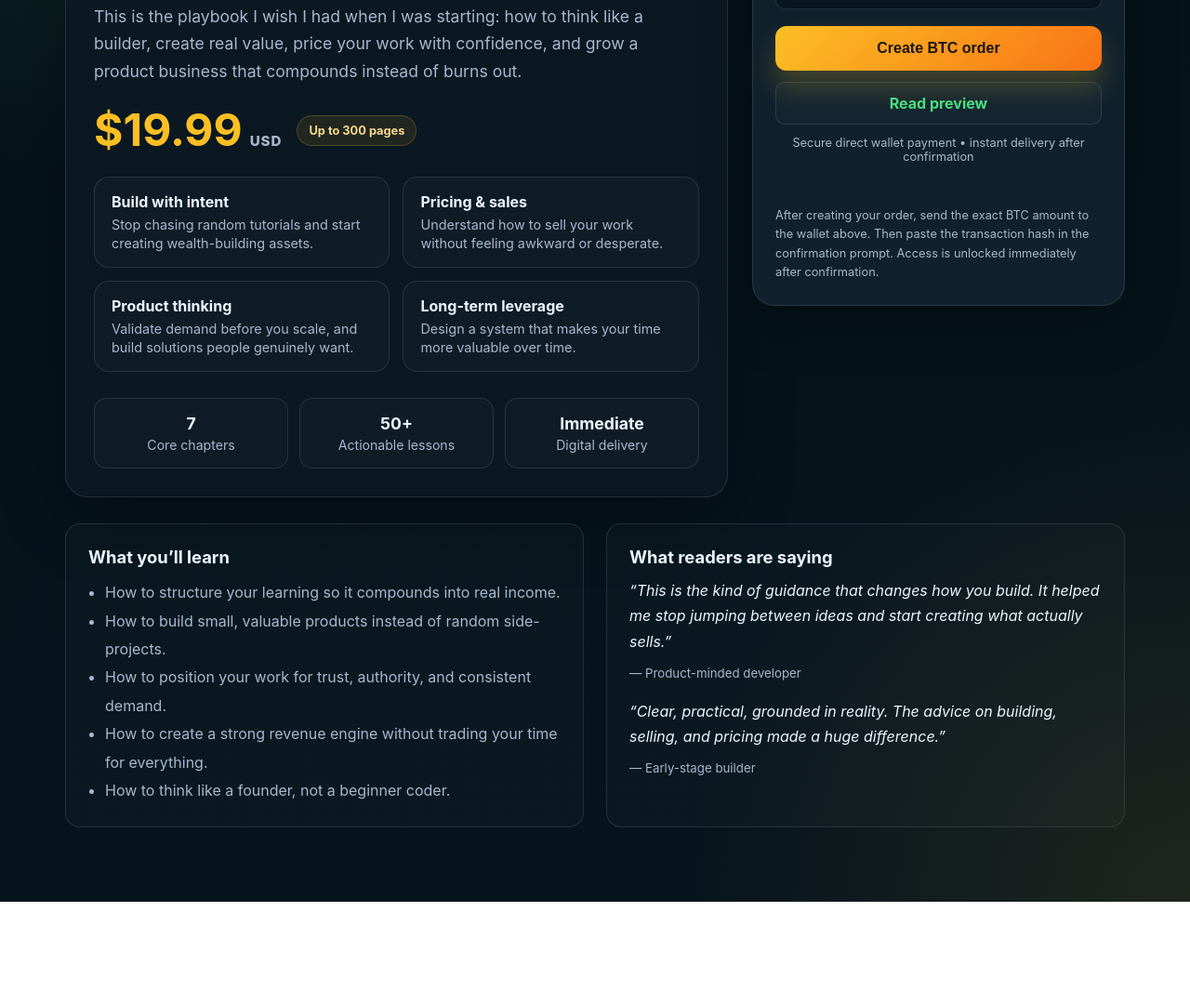
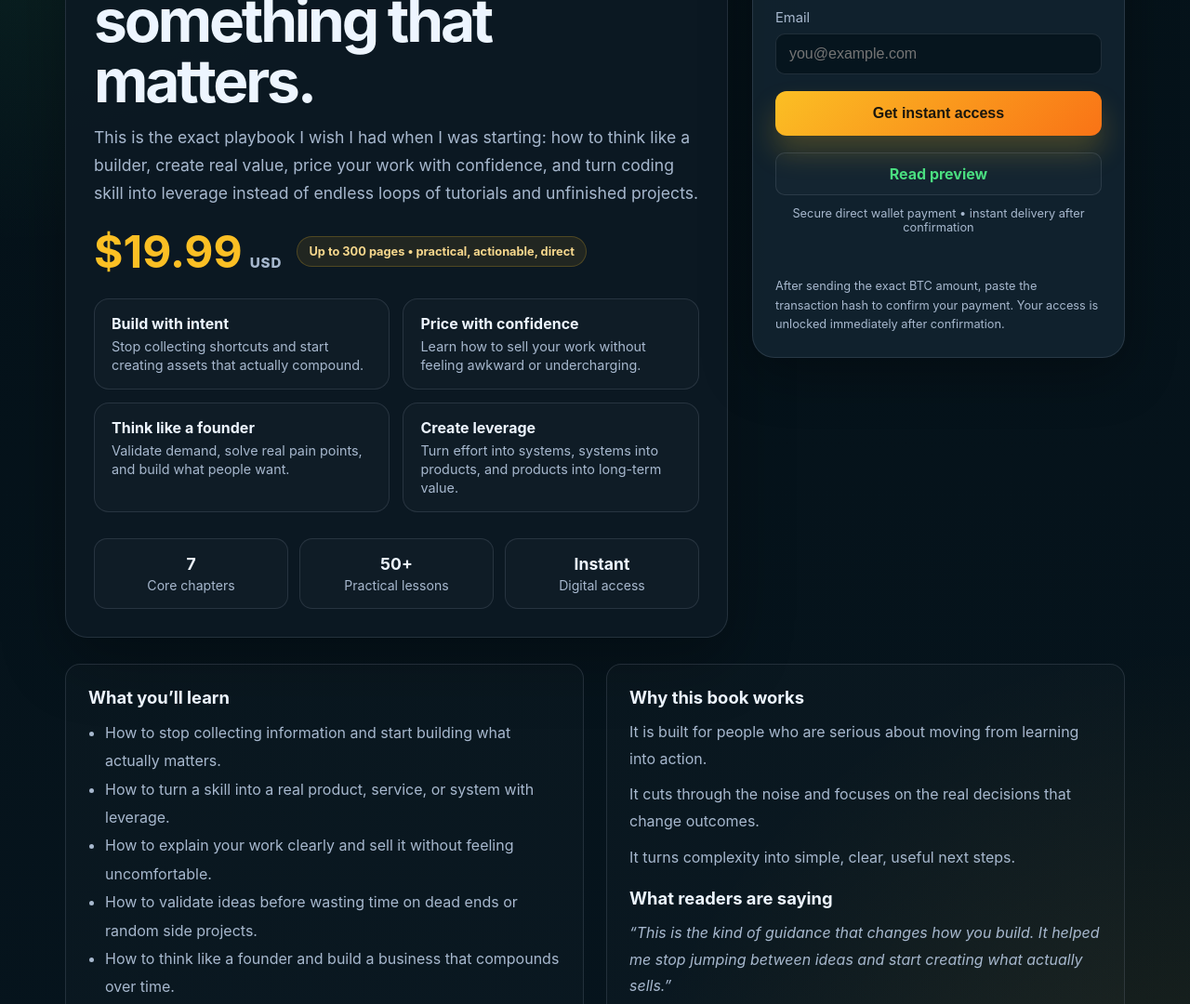
Before and after one commit to donaldoderaofficial-creator/Lead-Saas-Agent, a website: page public/ebook.html in a window 1280 px wide. Shown: the part 314-1394 px from the top of the page at 93% size. Before the commit the page ends 1284 px from the top, so only its background shows below. Drawn offline with Linux system fonts and the light colour scheme.

Commit message:
chore: Update files
 public/ebook.html | 71 +++++++++++++++++++++++++++++++++++++++----------------
 1 file changed, 51 insertions(+), 20 deletions(-)

```diff
--- a/public/ebook.html
+++ b/public/ebook.html
@@ -278,6 +278,11 @@
       color: var(--muted);
       line-height: 1.9;
     }
+    .mini-card p {
+      color: var(--muted);
+      line-height: 1.8;
+      margin: 0 0 10px;
+    }
     .quote {
       font-style: italic;
       color: var(--text);
@@ -289,6 +294,24 @@
       margin-top: 12px;
       color: var(--muted);
       font-size: 0.83rem;
+    }
+    .cta-row {
+      display: flex;
+      gap: 10px;
+      align-items: center;
+      margin-top: 18px;
+    }
+    .mini-cta {
+      display: inline-block;
+      width: 100%;
+      text-align: center;
+      text-decoration: none;
+      color: var(--brand);
+      border: 1px solid var(--line);
+      border-radius: 10px;
+      padding: 12px 14px;
+      background: rgba(255,255,255,0.02);
+      font-weight: 700;
     }
     @media (max-width: 980px) {
       .layout, .section-grid, .trust-strip { grid-template-columns: 1fr; }
@@ -310,41 +333,45 @@
 
     <div class="layout">
       <section class="panel">
-        <div class="eyebrow">Premium digital product</div>
-        <h1>Turn your coding skill into leverage.</h1>
+        <div class="eyebrow">The system behind real product growth</div>
+        <h1>Stop learning forever. Start building something that matters.</h1>
         <div class="lead">
-          This is the playbook I wish I had when I was starting: how to think like a builder, create real value, price your work with confidence, and grow a product business that compounds instead of burns out.
+          This is the exact playbook I wish I had when I was starting: how to think like a builder, create real value, price your work with confidence, and turn coding skill into leverage instead of endless loops of tutorials and unfinished projects.
         </div>
 
         <div class="price-row">
           <div class="price"><strong>$19.99</strong><span>USD</span></div>
-          <div class="badge">Up to 300 pages</div>
+          <div class="badge">Up to 300 pages • practical, actionable, direct</div>
         </div>
 
         <div class="features">
-          <div class="feature"><strong>Build with intent</strong><span>Stop chasing random tutorials and start creating wealth-building assets.</span></div>
-          <div class="feature"><strong>Pricing & sales</strong><span>Understand how to sell your work without feeling awkward or desperate.</span></div>
-          <div class="feature"><strong>Product thinking</strong><span>Validate demand before you scale, and build solutions people genuinely want.</span></div>
-          <div class="feature"><strong>Long-term leverage</strong><span>Design a system that makes your time more valuable over time.</span></div>
+          <div class="feature"><strong>Build with intent</strong><span>Stop collecting shortcuts and start creating assets that actually compound.</span></div>
+          <div class="feature"><strong>Price with confidence</strong><span>Learn how to sell your work without feeling awkward or undercharging.</span></div>
+          <div class="feature"><strong>Think like a founder</strong><span>Validate demand, solve real pain points, and build what people want.</span></div>
+          <div class="feature"><strong>Create leverage</strong><span>Turn effort into systems, systems into products, and products into long-term value.</span></div>
         </div>
 
         <div class="trust-strip">
           <div class="trust"><strong>7</strong>Core chapters</div>
-          <div class="trust"><strong>50+</strong>Actionable lessons</div>
-          <div class="trust"><strong>Immediate</strong>Digital delivery</div>
+          <div class="trust"><strong>50+</strong>Practical lessons</div>
+          <div class="trust"><strong>Instant</strong>Digital access</div>
         </div>
       </section>
 
       <aside class="checkout-box">
-        <h2>Buy with Bitcoin</h2>
+        <h2>Buy the ebook with Bitcoin</h2>
+        <p style="margin:0 0 8px; color:var(--muted); line-height:1.7;">If you want to stop spinning and start building with clarity, this book is for you.</p>
+
         <label for="name">Full name</label>
         <input id="name" type="text" placeholder="Your name" />
 
         <label for="email">Email</label>
         <input id="email" type="email" placeholder="you@example.com" />
 
-        <button class="cta" id="payButton">Create BTC order</button>
-        <a href="/ebook/preview" style="display:inline-block; width:100%; margin-top:12px; text-align:center; text-decoration:none; color:var(--brand); border:1px solid var(--line); border-radius:10px; padding:12px 14px; background:rgba(255,255,255,0.02); font-weight:700;">Read preview</a>
+        <button class="cta" id="payButton">Get instant access</button>
+        <div class="cta-row">
+          <a href="/ebook/preview" class="mini-cta">Read preview</a>
+        </div>
         <div class="secure-note">Secure direct wallet payment • instant delivery after confirmation</div>
 
         <div class="wallet-box" id="walletBox" style="display:none;">
@@ -356,7 +383,7 @@
         <div class="status" id="status"></div>
 
         <div class="tiny">
-          After creating your order, send the exact BTC amount to the wallet above. Then paste the transaction hash in the confirmation prompt. Access is unlocked immediately after confirmation.
+          After sending the exact BTC amount, paste the transaction hash to confirm your payment. Your access is unlocked immediately after confirmation.
         </div>
       </aside>
     </div>
@@ -365,16 +392,20 @@
       <div class="mini-card">
         <h3>What you’ll learn</h3>
         <ul>
-          <li>How to structure your learning so it compounds into real income.</li>
-          <li>How to build small, valuable products instead of random side-projects.</li>
-          <li>How to position your work for trust, authority, and consistent demand.</li>
-          <li>How to create a strong revenue engine without trading your time for everything.</li>
-          <li>How to think like a founder, not a beginner coder.</li>
+          <li>How to stop collecting information and start building what actually matters.</li>
+          <li>How to turn a skill into a real product, service, or system with leverage.</li>
+          <li>How to explain your work clearly and sell it without feeling uncomfortable.</li>
+          <li>How to validate ideas before wasting time on dead ends or random side projects.</li>
+          <li>How to think like a founder and build a business that compounds over time.</li>
         </ul>
       </div>
 
       <div class="mini-card">
-        <h3>What readers are saying</h3>
+        <h3>Why this book works</h3>
+        <p>It is built for people who are serious about moving from learning into action.</p>
+        <p>It cuts through the noise and focuses on the real decisions that change outcomes.</p>
+        <p>It turns complexity into simple, clear, useful next steps.</p>
+        <h3 style="margin-top:18px;">What readers are saying</h3>
         <p class="quote">“This is the kind of guidance that changes how you build. It helped me stop jumping between ideas and start creating what actually sells.”</p>
         <div class="meta-name">— Product-minded developer</div>
         <br />
```
